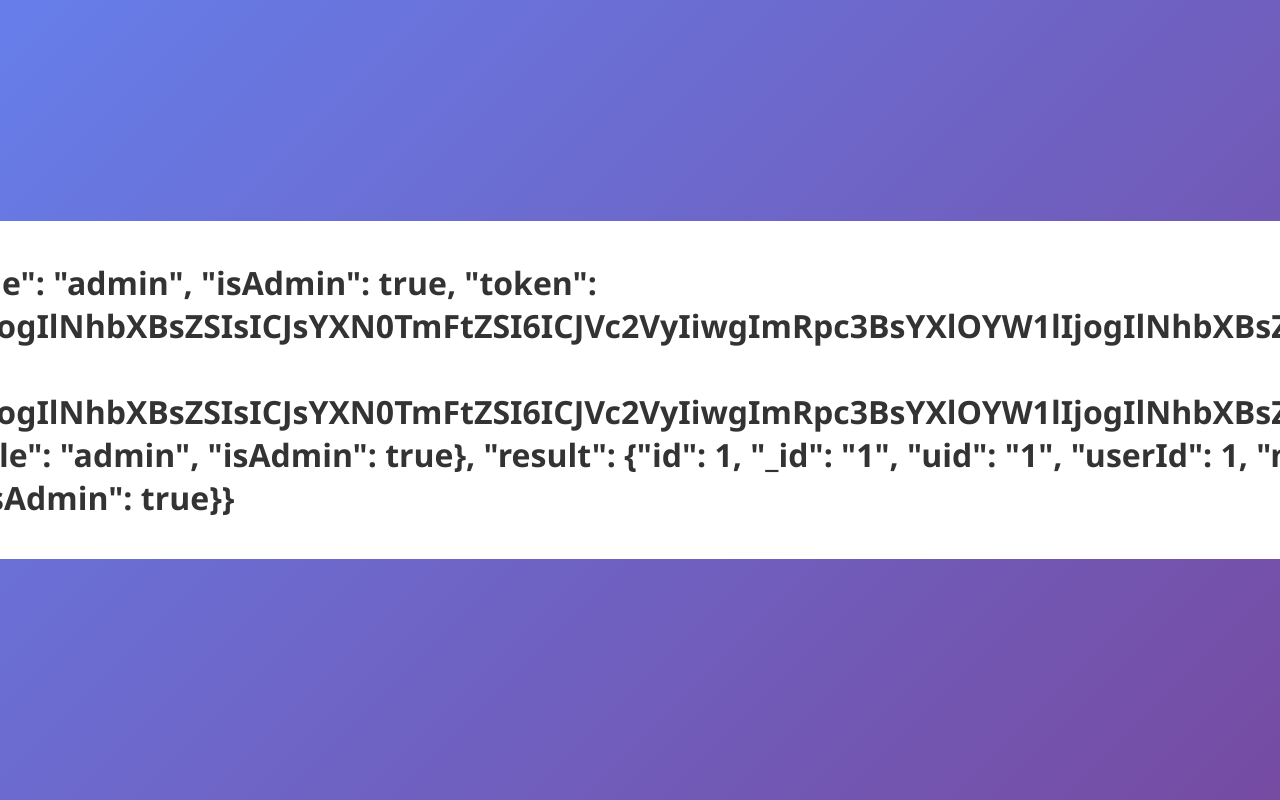
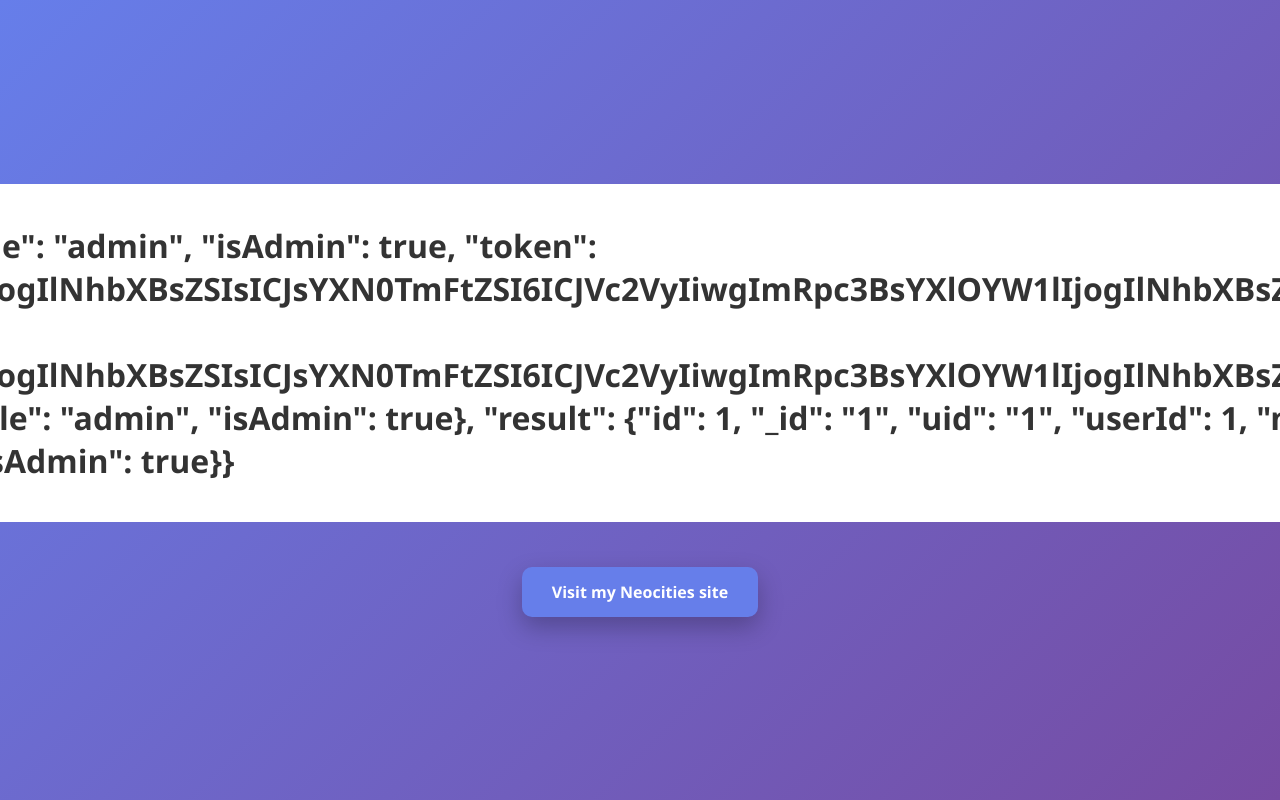
Before and after one commit to bloxman10/CI-Project, a website: page home.html in a window 1280 px wide. Shown: the top 800 px of the page. Drawn offline with Linux system fonts and the light colour scheme; sample sign-in values are in the browser's storage.

Commit message:
Add neocities link

```diff
--- a/home.html
+++ b/home.html
@@ -1,5 +1,6 @@
 <!DOCTYPE html>
 <html lang="en">
+<link rel="stylesheet" href="style.css">
 <head>
     <meta charset="UTF-8">
     <title>Home</title>
@@ -7,7 +8,17 @@
 </head>
 <body>
 
-<h1 id="hello"></h1>
+<div class="home-wrapper">
+    <h1 id="hello"></h1>
+
+    <a
+        href="https://bloxman.neocities.org/"
+        target="_blank"
+        class="home-link"
+    >
+        Visit my Neocities site
+    </a>
+</div>
 
 <script>
     const username = localStorage.getItem("currentUser");
--- a/style.css
+++ b/style.css
@@ -100,3 +100,35 @@ body.dark #hello {
     background: #1e1e1e;
     color: #f1f1f1;
 }
+
+/* Home page layout */
+.home-wrapper {
+    display: flex;
+    flex-direction: column;
+    align-items: center;
+    gap: 25px;
+}
+
+/* Link styled as button */
+.home-link {
+    text-decoration: none;
+    background: #667eea;
+    color: white;
+    padding: 14px 30px;
+    border-radius: 10px;
+    font-size: 16px;
+    font-weight: 600;
+    box-shadow: 0 10px 25px rgba(0, 0, 0, 0.25);
+    transition: transform 0.2s, box-shadow 0.2s, opacity 0.2s;
+}
+
+.home-link:hover {
+    transform: translateY(-3px);
+    box-shadow: 0 15px 30px rgba(0, 0, 0, 0.35);
+    opacity: 0.95;
+}
+
+/* Dark mode link */
+body.dark .home-link {
+    background: #764ba2;
+}
```
